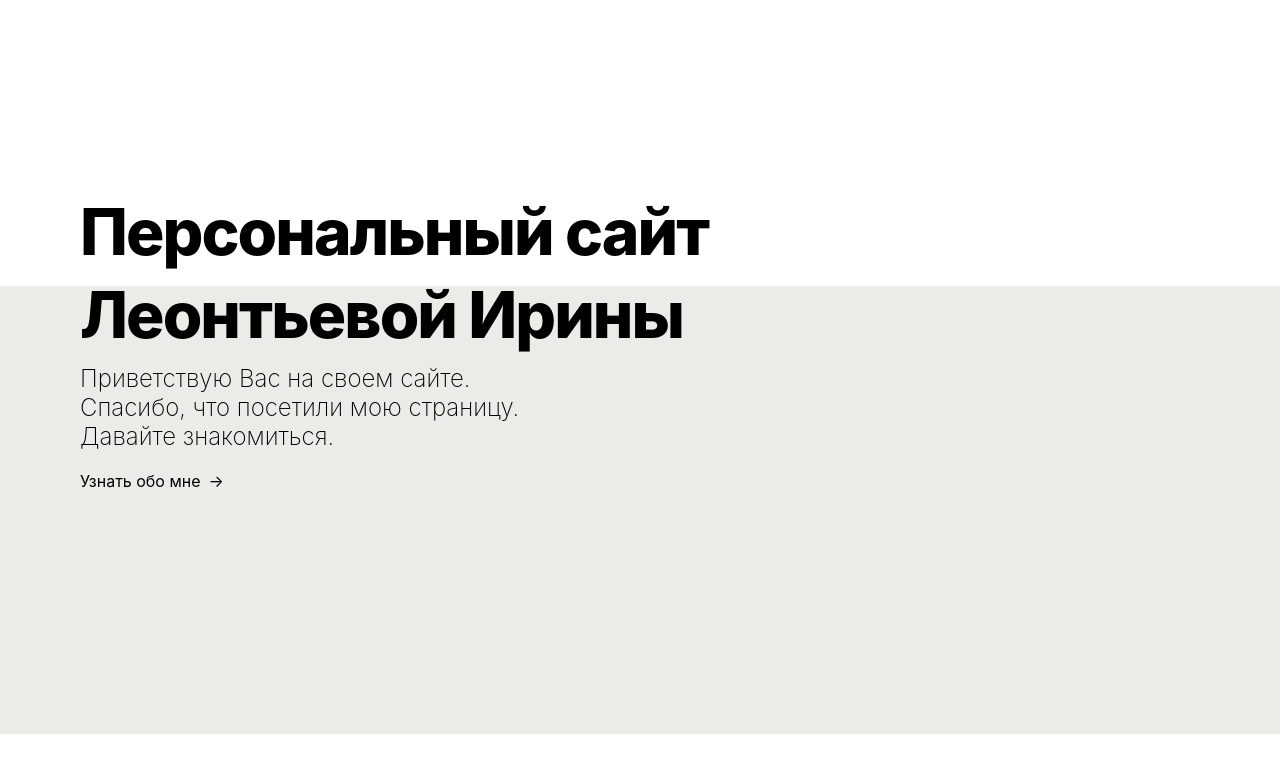
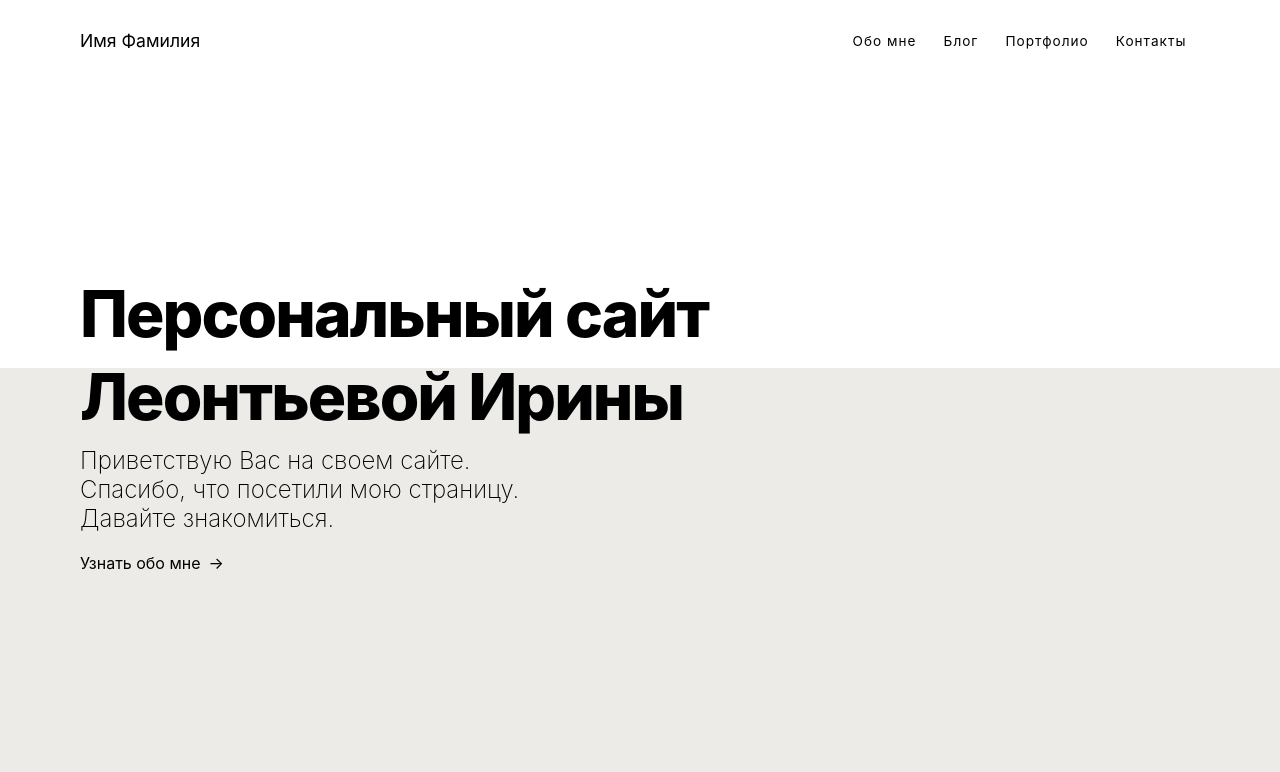
Before and after one commit to irina309/svelte-test, a SvelteKit app: page / in a window 1280 px wide. Shown: the top 772 px of the page. Built offline with nearby package versions, Linux system fonts and the light colour scheme.

Commit message:
change nav

```diff
--- /dev/null
+++ b/src/routes/+layout.svelte
@@ -0,0 +1,23 @@
+<nav>
+    <div class="nav-container">
+      <a href="/" class="nav-logo" title="Back to Homepage">Имя Фамилия</a>
+      <div class="nav-links">
+        <a href="/about" class="link">Обо мне</a>
+        <a href="/blog" class="link">Блог</a>
+        <a href="/projects" class="link">Портфолио</a>
+        <a href="/contact" class="link">Контакты</a>
+      </div>
+    </div>
+  </nav>
+
+  <div class="container">
+    <!-- Pages will be injected below -->
+    <slot></slot>
+  </div>
+
+  <style>
+    .container {
+      max-width: 1400px;
+      margin: 50px auto;
+    }
+  </style>
```
Also changed, not shown: 1 other file (tests, documents, lock files or other folders).
